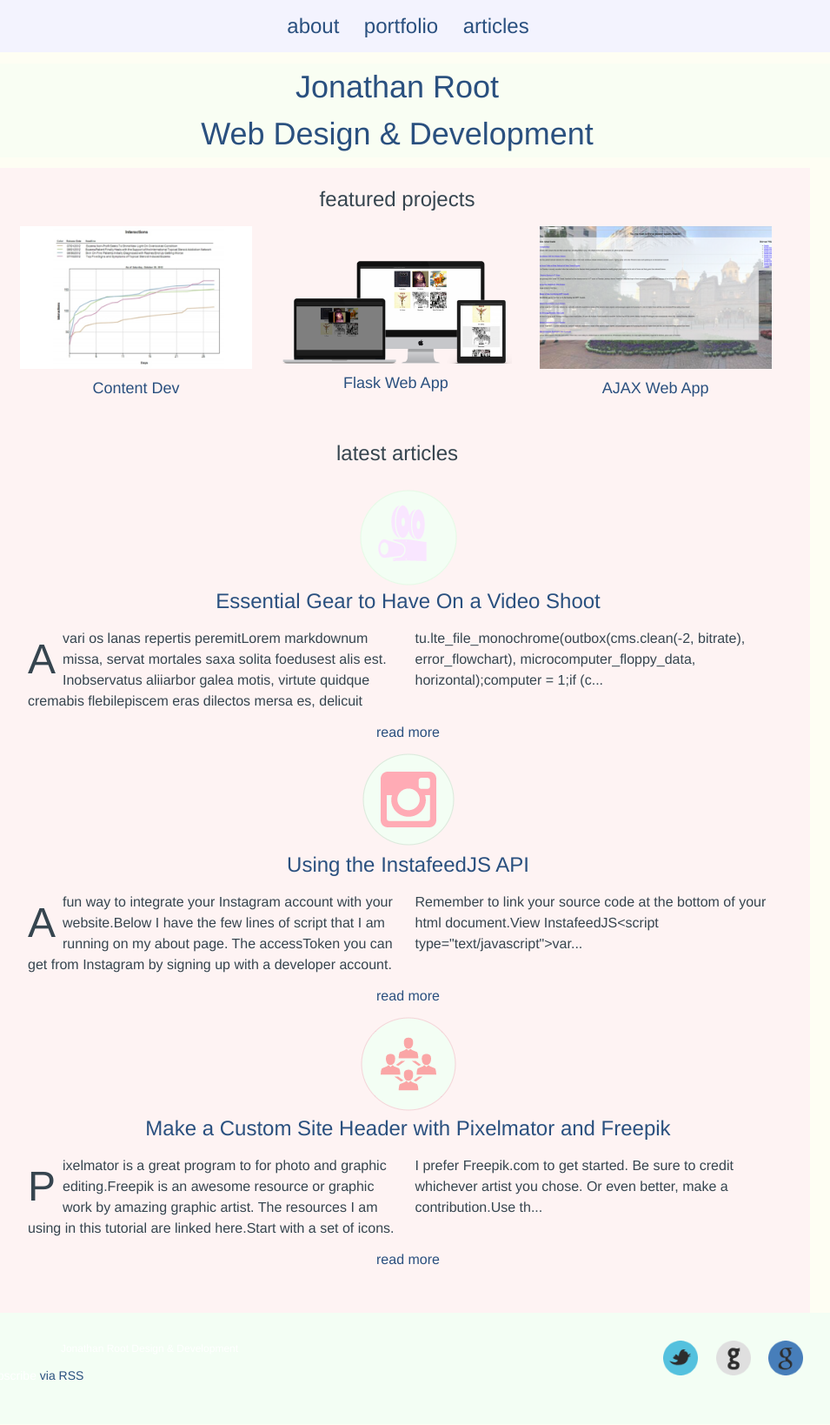
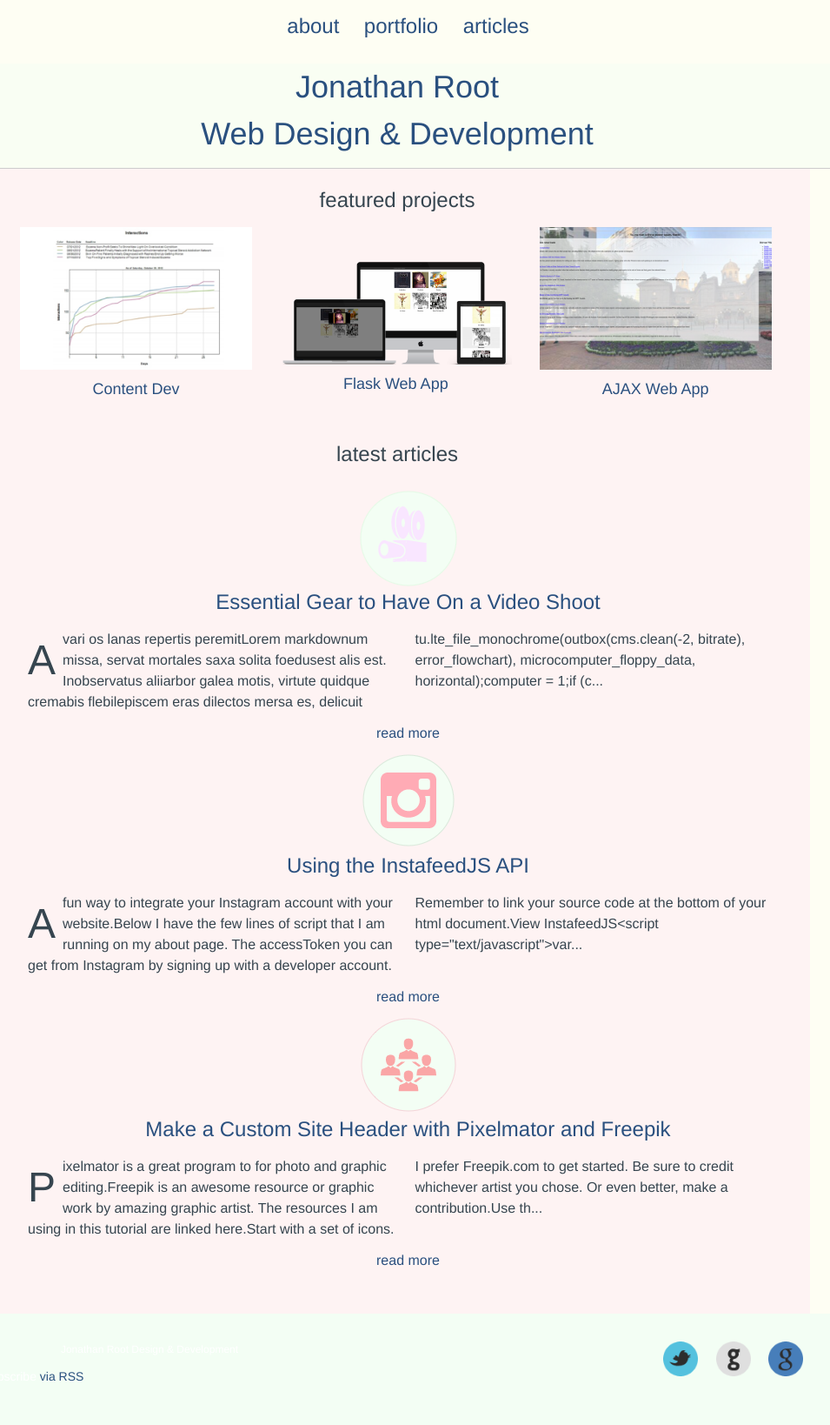
Before and after one commit to jaroot32/jonathanRootPortfolio, a Jekyll site: the page built from index.html, in a window 1280 px wide. Shown: the whole page at 87% size, without its empty margins (183-1138 px from the left). Built offline with Jekyll 4.4.1, drawn with Linux system fonts in a browser that asks for light colours; nearby versions of some CDN libraries.

Commit message:
some easeljs

```diff
--- a/_sass/_layout.scss
+++ b/_sass/_layout.scss
@@ -1,6 +1,7 @@
 .site-header {
     background-color: #f9fef3;
     background-size:2400px 2800px;
+    border-bottom:1px solid #ccc;
     text-align:center;
 
        a:link {
@@ -15,7 +16,6 @@
 
 .site-nav {
     text-align:center;
-    background-color: #f3f3fe;
     ul { list-style:none; }
     li {
         display:inline-block;
```
